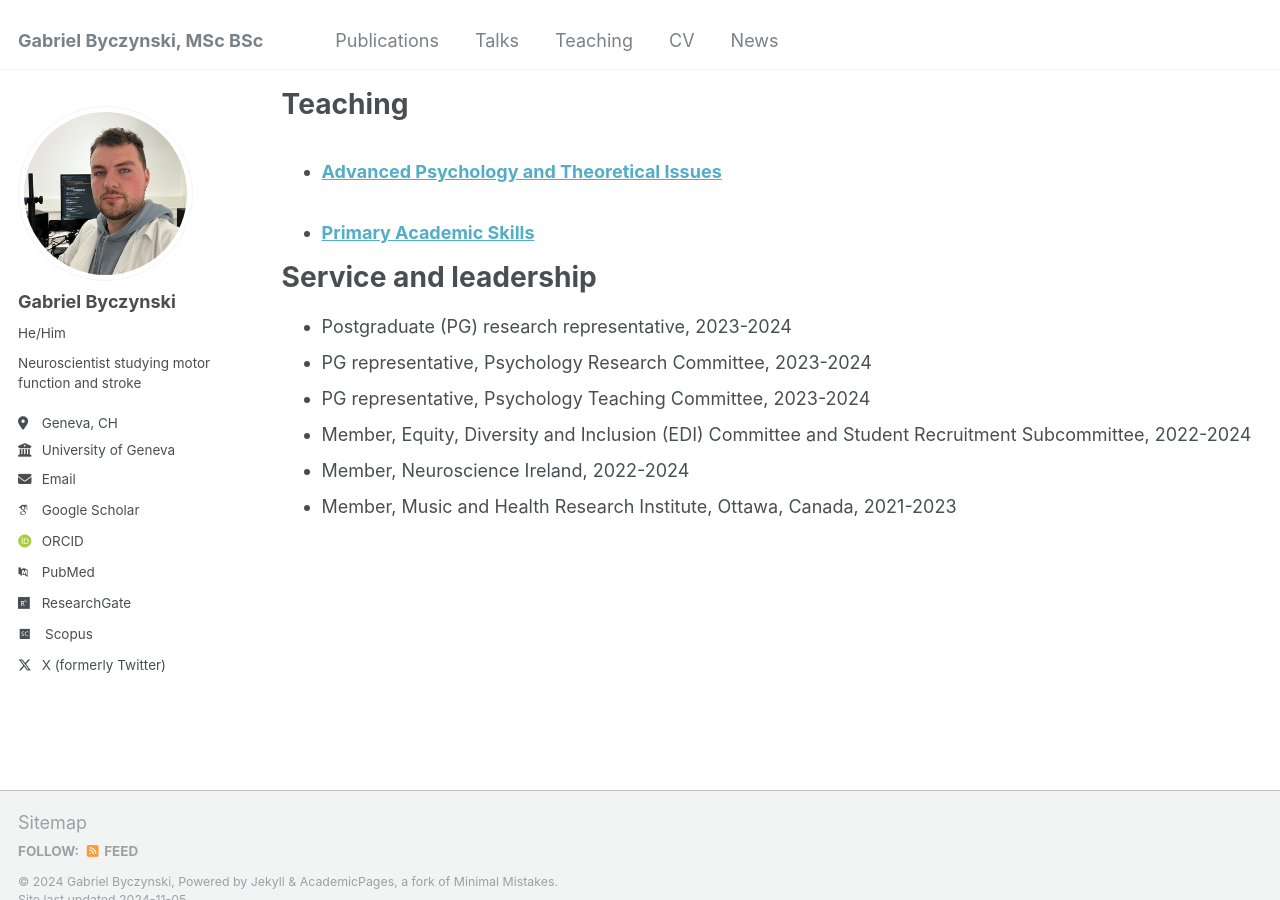
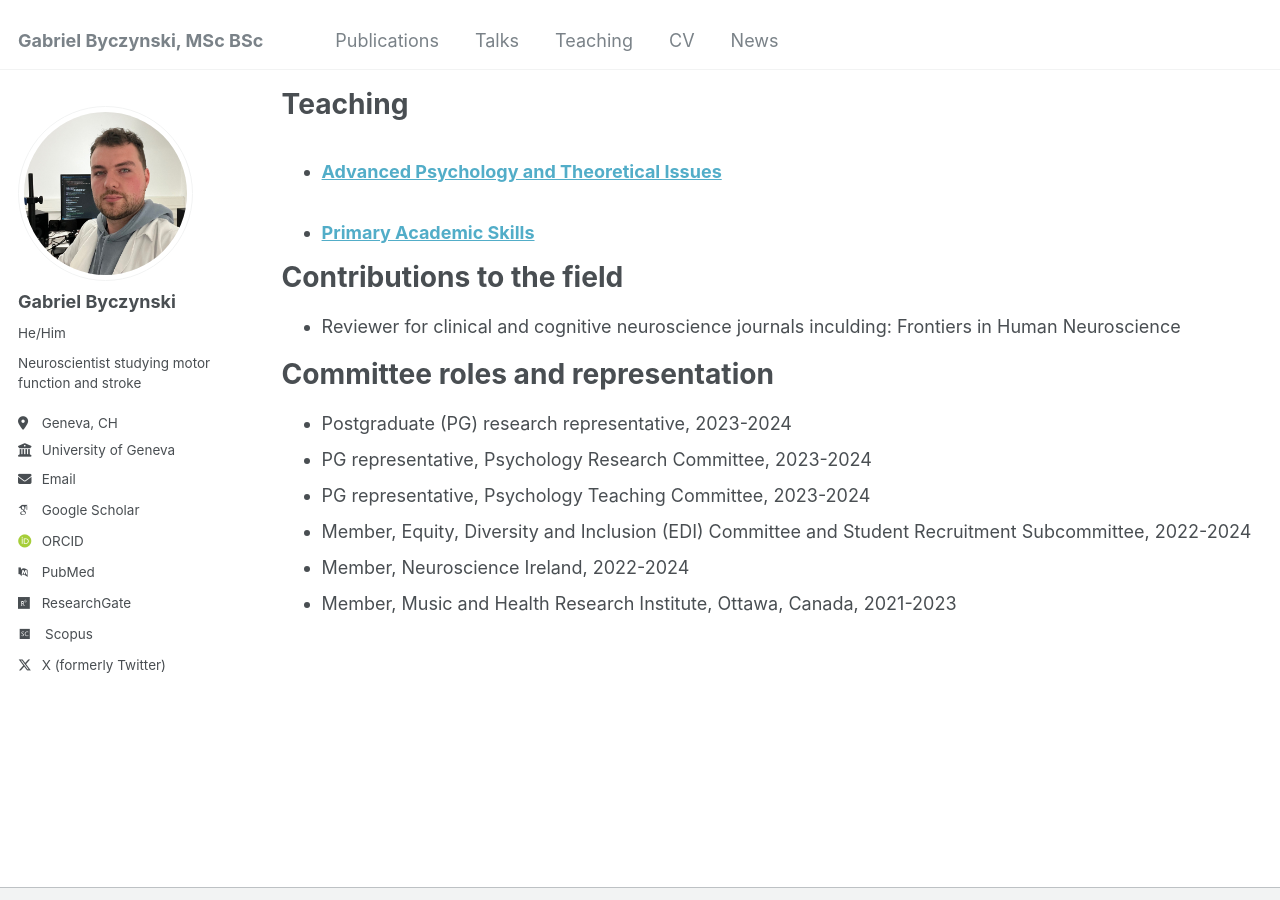
Before and after one commit to gabebyczynski/gabebyczynski.github.io, a Jekyll site: the page built from _pages/cv.md, in a window 1280 px wide and 900 px high, scrolled down 2847 px. Built offline with Jekyll 4.4.1, drawn with Linux system fonts in a browser that asks for light colours; some web fonts are replaced.

Commit message:
Update cv.md

```diff
--- a/_pages/cv.md
+++ b/_pages/cv.md
@@ -40,7 +40,11 @@ Teaching
     {% include archive-single-cv.html %}
   {% endfor %}</ul>
 
-Service and leadership
+Contributions to the field
+======
+* Reviewer for clinical and cognitive neuroscience journals inculding: Frontiers in Human Neuroscience
+
+Committee roles and representation
 ======
 * Postgraduate (PG) research representative, 2023-2024
 * PG representative, Psychology Research Committee, 2023-2024
```
